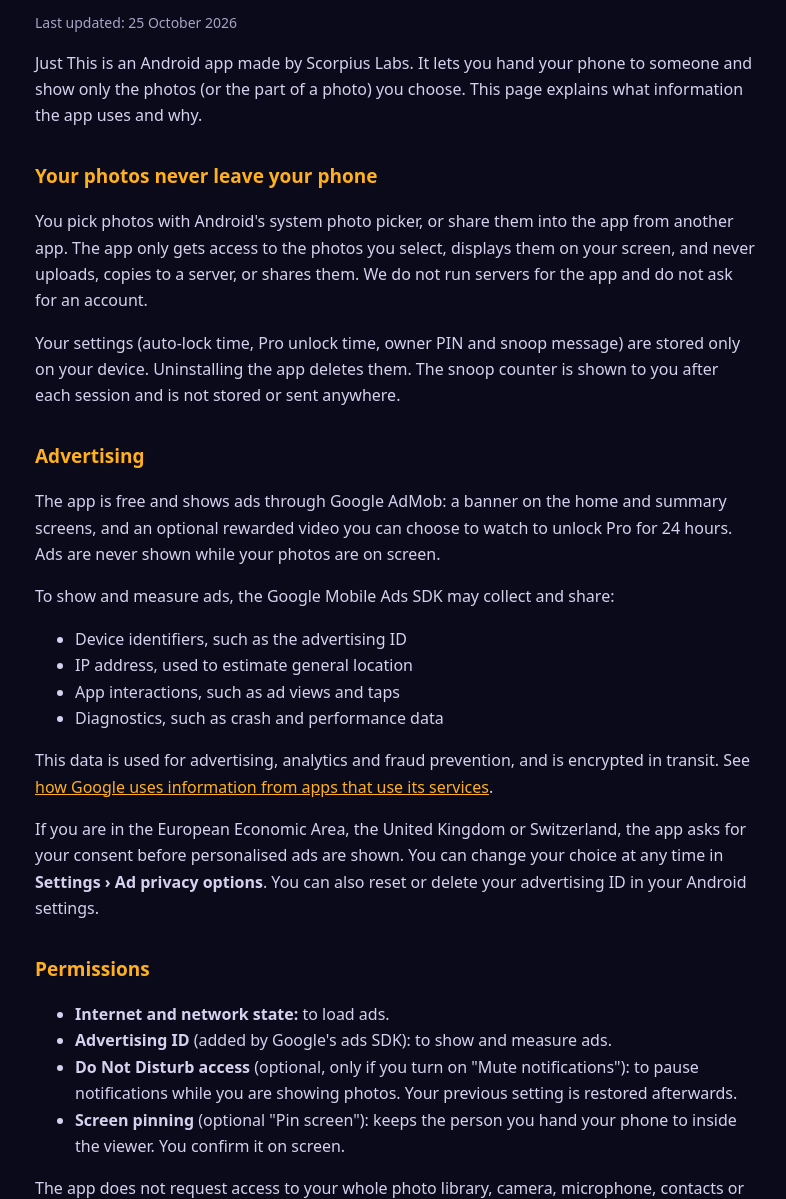
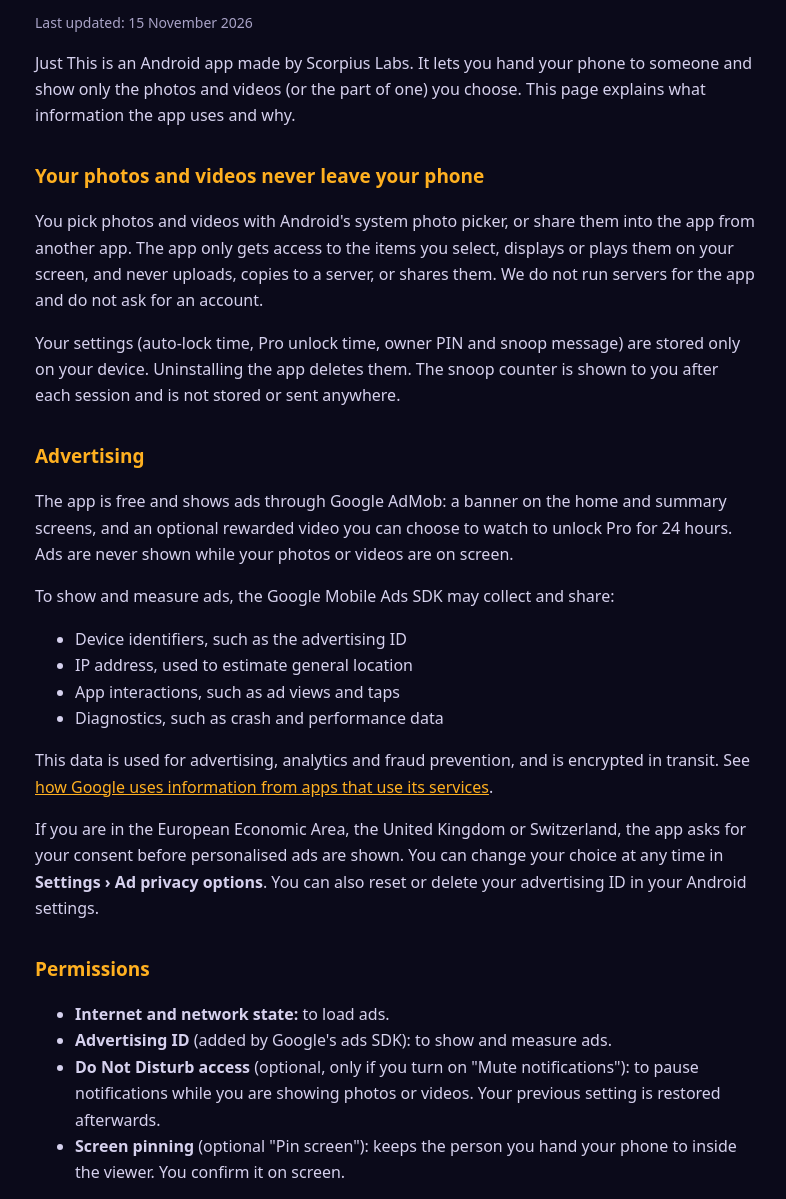
Before and after one commit to beingshaban79/justthis-legal, a plain HTML site: page privacy.html in a window 1280 px wide. Shown: the part 93-1292 px from the top of the page, without its empty margins (245-1031 px from the left). Drawn offline with Linux system fonts and the light colour scheme.

Commit message:
Mention videos in the privacy policy

```diff
--- a/privacy.html
+++ b/privacy.html
@@ -14,16 +14,16 @@
 <body>
 <main>
 <h1>Just This privacy policy</h1>
-<p class="muted">Last updated: 25 October 2026</p>
+<p class="muted">Last updated: 15 November 2026</p>
 
-<p>Just This is an Android app made by Scorpius Labs. It lets you hand your phone to someone and show only the photos (or the part of a photo) you choose. This page explains what information the app uses and why.</p>
+<p>Just This is an Android app made by Scorpius Labs. It lets you hand your phone to someone and show only the photos and videos (or the part of one) you choose. This page explains what information the app uses and why.</p>
 
-<h2>Your photos never leave your phone</h2>
-<p>You pick photos with Android's system photo picker, or share them into the app from another app. The app only gets access to the photos you select, displays them on your screen, and never uploads, copies to a server, or shares them. We do not run servers for the app and do not ask for an account.</p>
+<h2>Your photos and videos never leave your phone</h2>
+<p>You pick photos and videos with Android's system photo picker, or share them into the app from another app. The app only gets access to the items you select, displays or plays them on your screen, and never uploads, copies to a server, or shares them. We do not run servers for the app and do not ask for an account.</p>
 <p>Your settings (auto-lock time, Pro unlock time, owner PIN and snoop message) are stored only on your device. Uninstalling the app deletes them. The snoop counter is shown to you after each session and is not stored or sent anywhere.</p>
 
 <h2>Advertising</h2>
-<p>The app is free and shows ads through Google AdMob: a banner on the home and summary screens, and an optional rewarded video you can choose to watch to unlock Pro for 24 hours. Ads are never shown while your photos are on screen.</p>
+<p>The app is free and shows ads through Google AdMob: a banner on the home and summary screens, and an optional rewarded video you can choose to watch to unlock Pro for 24 hours. Ads are never shown while your photos or videos are on screen.</p>
 <p>To show and measure ads, the Google Mobile Ads SDK may collect and share:</p>
 <ul>
   <li>Device identifiers, such as the advertising ID</li>
@@ -38,7 +38,7 @@
 <ul>
   <li><b>Internet and network state:</b> to load ads.</li>
   <li><b>Advertising ID</b> (added by Google's ads SDK): to show and measure ads.</li>
-  <li><b>Do Not Disturb access</b> (optional, only if you turn on "Mute notifications"): to pause notifications while you are showing photos. Your previous setting is restored afterwards.</li>
+  <li><b>Do Not Disturb access</b> (optional, only if you turn on "Mute notifications"): to pause notifications while you are showing photos or videos. Your previous setting is restored afterwards.</li>
   <li><b>Screen pinning</b> (optional "Pin screen"): keeps the person you hand your phone to inside the viewer. You confirm it on screen.</li>
 </ul>
 <p>The app does not request access to your whole photo library, camera, microphone, contacts or location.</p>
```
